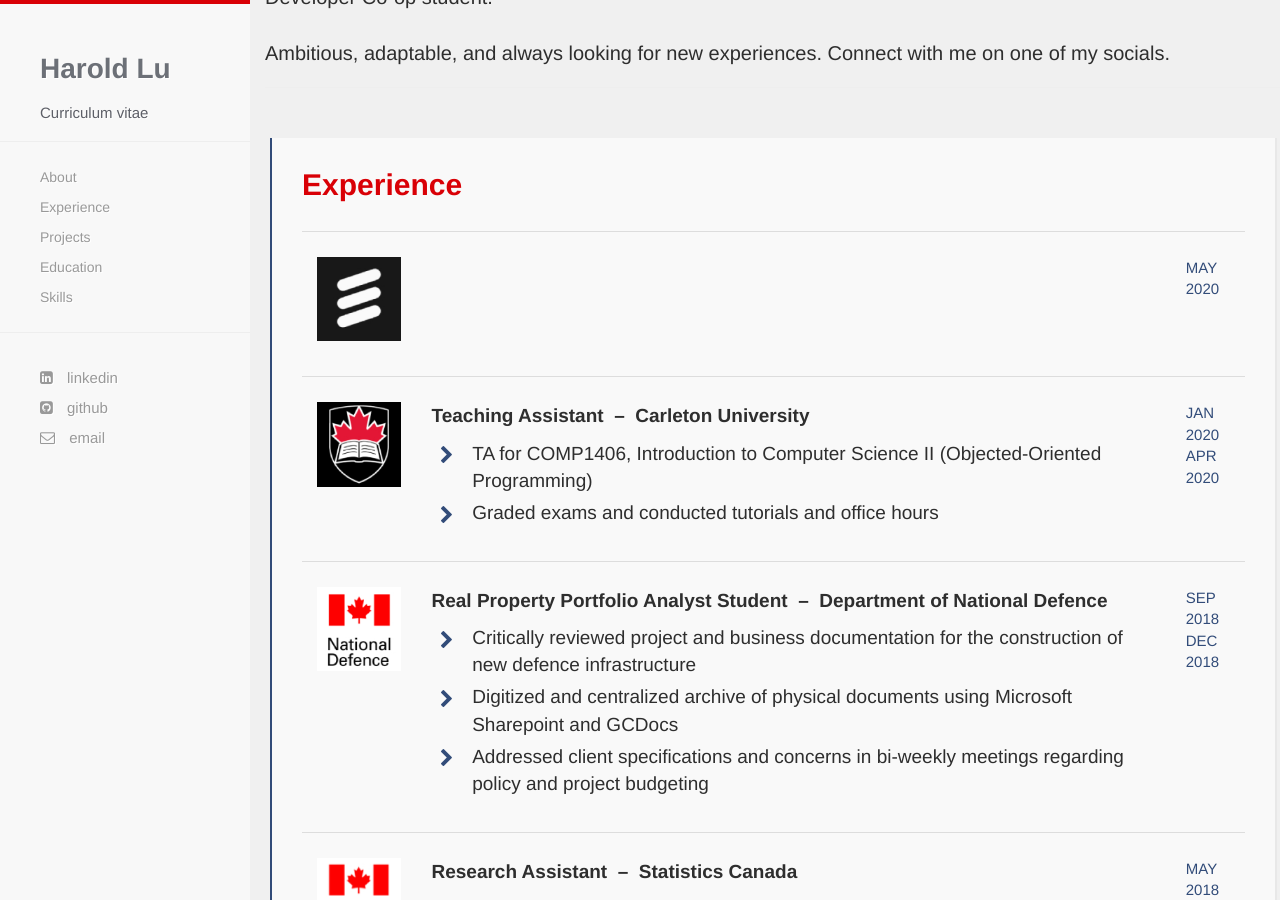
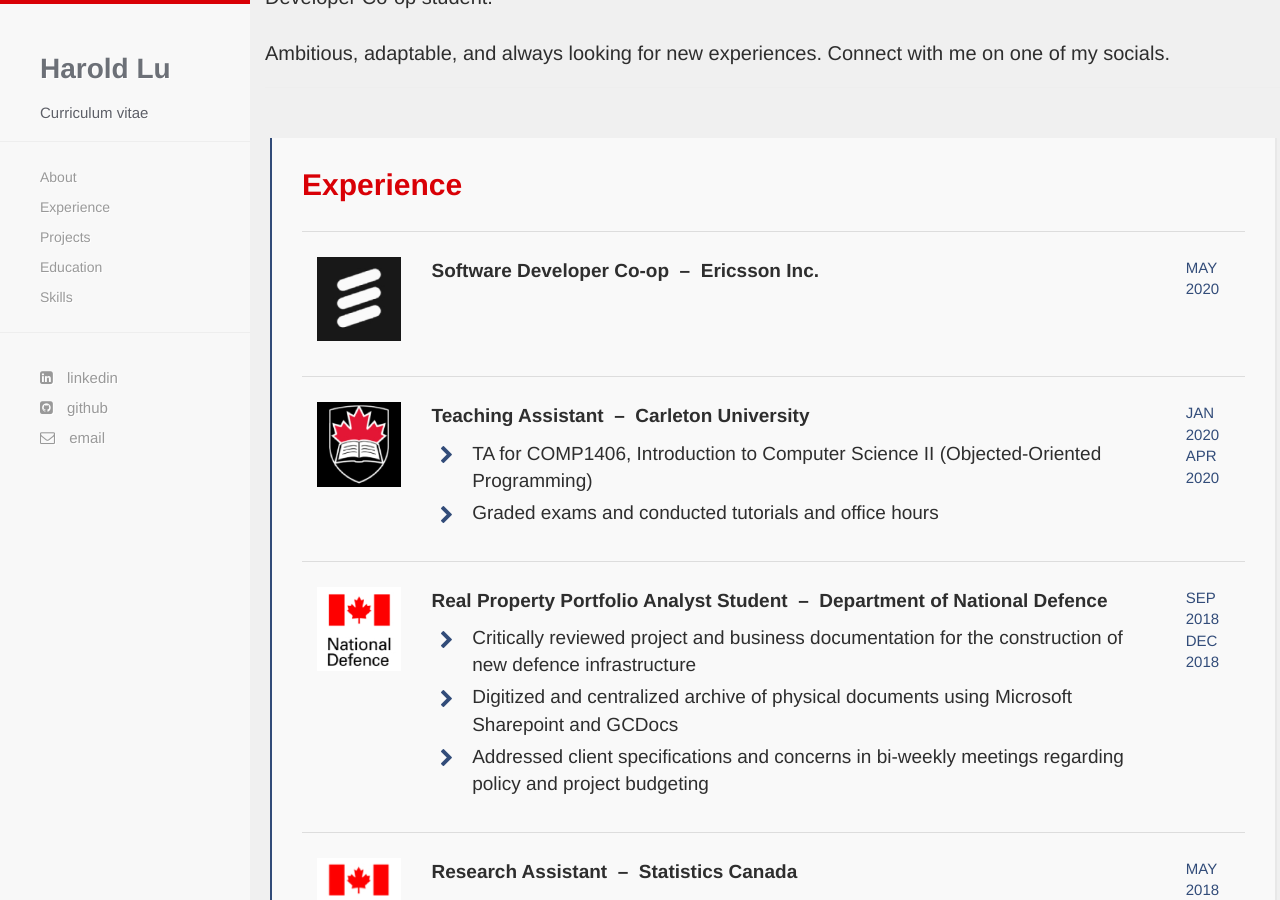
Before and after one commit to harold-lu/harold-lu.github.io, a Jekyll site: the page built from index.html, in a window 1280 px wide and 900 px high, scrolled down 863 px. Built offline with Jekyll 4.4.1, drawn with Linux system fonts in a browser that asks for light colours; nearby versions of some CDN libraries; some web fonts are replaced.

Commit message:
table update

```diff
--- a/index.html
+++ b/index.html
@@ -30,8 +30,8 @@
               <p><img src="{{ site.baseurl }}/images/ericsson.jpg" alt="Ericsson logo"></p>
             </td>
             <td style="width:80%;padding:25px 15px 25px 15px">
-<!--              <p style="color:#2e2e2e;font-size:19px;font-weight:600">Software Developer Co-op &nbsp;&ndash;&nbsp; Ericsson Inc.</p>
-			  <ul  class="fa-ul" style="font-size:19px;font-weight:450;color:#2e2e2e;padding:0px">
+              <p style="color:#2e2e2e;font-size:19px;font-weight:600">Software Developer Co-op &nbsp;&ndash;&nbsp; Ericsson Inc.</p>
+<!--			  <ul  class="fa-ul" style="font-size:19px;font-weight:450;color:#2e2e2e;padding:0px">
 				<li style="padding-bottom:5px"><span class="fa-li"><i class="fa fa-chevron-right" style="padding-right:10px;color:#324C79"></i></span> </li>
 				<li><span class="fa-li"><i class="fa fa-chevron-right" style="padding-right:10px;color:#324C79"></i></span> </li>
 			  </ul>
```
